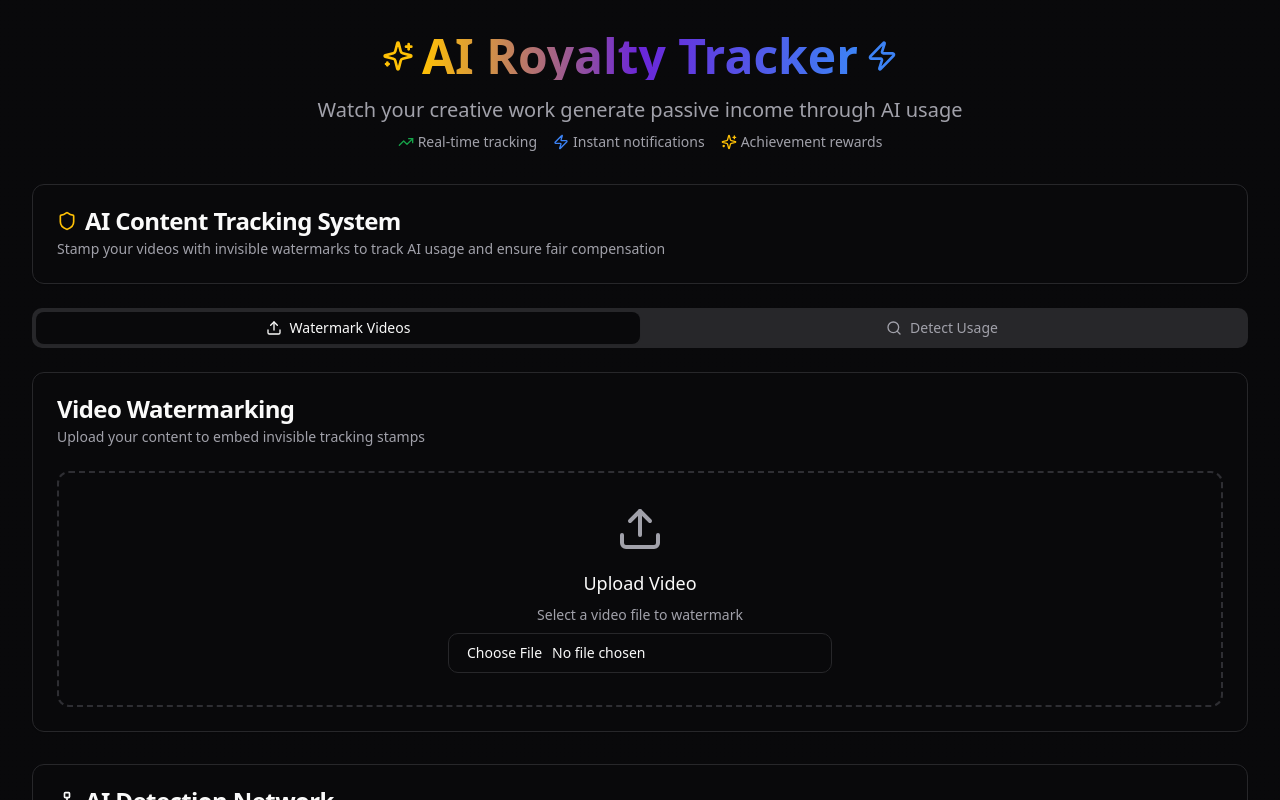
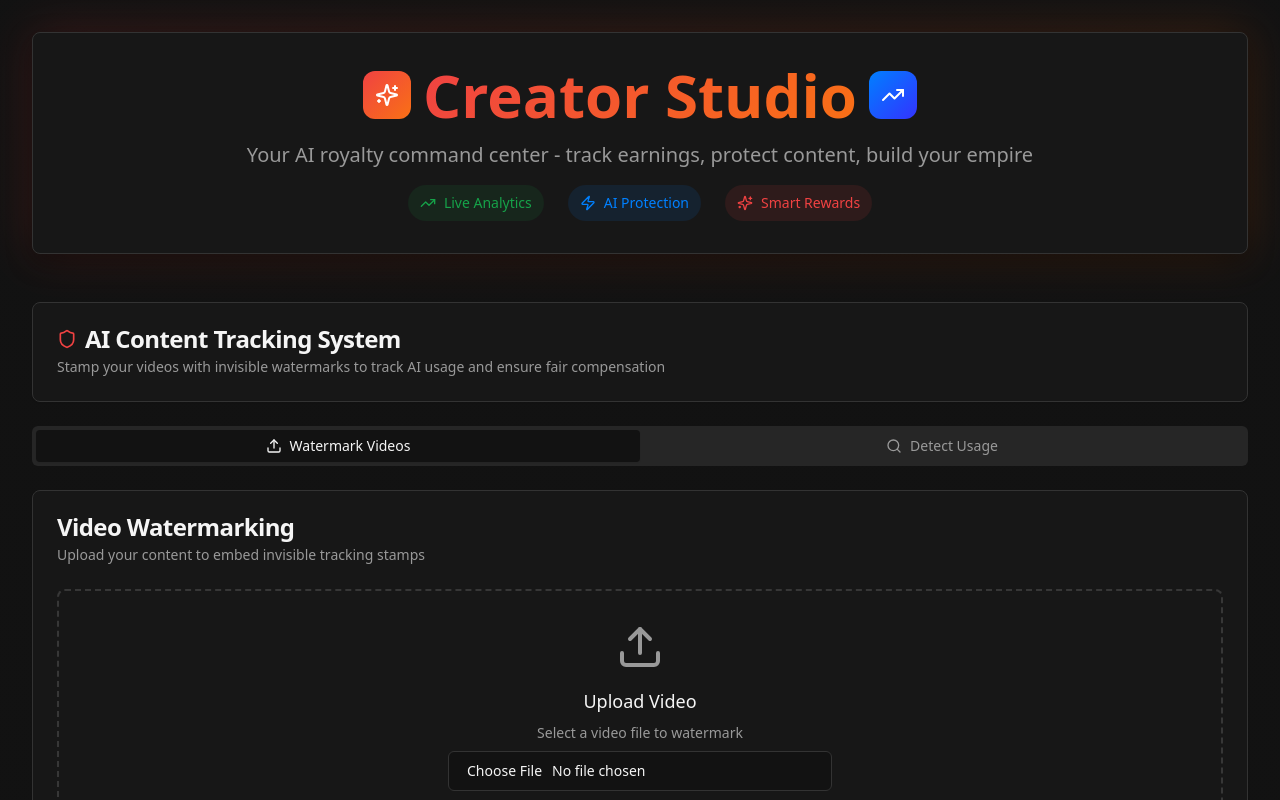
Before and after one commit to Christebob/Meta-Stamp, a React (Vite) app: page / in a window 1280 px wide. Shown: the top 800 px of the page. Built offline with nearby package versions, Linux system fonts and the light colour scheme.

Commit message:
Refine UI and add guidance
Implement UI improvements to give the platform a more professional, creator-focused aesthetic, similar to YouTube. Provide guidance on best practices and checks for effective functionality.

```diff
--- a/src/index.css
+++ b/src/index.css
@@ -6,61 +6,62 @@
 
 @layer base {
   :root {
-    /* Creative & Profitable Color Palette */
-    --background: 240 10% 3.9%;
-    --foreground: 0 0% 98%;
+    /* YouTube-Inspired Creator Dashboard Colors */
+    --background: 0 0% 7%;
+    --foreground: 0 0% 96%;
 
-    --card: 240 10% 3.9%;
-    --card-foreground: 0 0% 98%;
+    --card: 0 0% 9%;
+    --card-foreground: 0 0% 96%;
 
-    --popover: 240 10% 3.9%;
-    --popover-foreground: 0 0% 98%;
+    --popover: 0 0% 9%;
+    --popover-foreground: 0 0% 96%;
 
-    /* Golden revenue colors */
-    --primary: 45 100% 51%;
-    --primary-foreground: 240 10% 3.9%;
+    /* YouTube Red Primary */
+    --primary: 0 85% 60%;
+    --primary-foreground: 0 0% 100%;
 
-    /* Creative purple accents */
-    --secondary: 263 70% 50%;
-    --secondary-foreground: 0 0% 98%;
+    /* Creator Orange Secondary */
+    --secondary: 24 95% 53%;
+    --secondary-foreground: 0 0% 100%;
 
     /* Success green for earnings */
     --success: 142 76% 36%;
-    --success-foreground: 0 0% 98%;
+    --success-foreground: 0 0% 100%;
 
-    /* Electric blue for AI activity */
-    --electric: 217 91% 60%;
-    --electric-foreground: 0 0% 98%;
+    /* Creator Blue for analytics */
+    --electric: 210 100% 50%;
+    --electric-foreground: 0 0% 100%;
 
-    --muted: 240 3.7% 15.9%;
-    --muted-foreground: 240 5% 64.9%;
+    --muted: 0 0% 15%;
+    --muted-foreground: 0 0% 60%;
 
-    --accent: 240 3.7% 15.9%;
-    --accent-foreground: 0 0% 98%;
+    --accent: 0 0% 15%;
+    --accent-foreground: 0 0% 96%;
 
-    --destructive: 0 62.8% 30.6%;
-    --destructive-foreground: 0 0% 98%;
+    --destructive: 0 85% 60%;
+    --destructive-foreground: 0 0% 100%;
 
-    --border: 240 3.7% 15.9%;
-    --input: 240 3.7% 15.9%;
-    --ring: 45 100% 51%;
+    --border: 0 0% 20%;
+    --input: 0 0% 20%;
+    --ring: 0 85% 60%;
 
-    --radius: 0.75rem;
+    --radius: 0.5rem;
 
-    /* Revenue Gradients */
-    --gradient-gold: linear-gradient(135deg, hsl(45 100% 51%), hsl(38 100% 45%));
+    /* Creator-focused gradients */
+    --gradient-creator: linear-gradient(135deg, hsl(0 85% 60%), hsl(24 95% 53%));
     --gradient-success: linear-gradient(135deg, hsl(142 76% 36%), hsl(160 84% 39%));
-    --gradient-electric: linear-gradient(135deg, hsl(217 91% 60%), hsl(263 70% 50%));
-    --gradient-bg: linear-gradient(135deg, hsl(240 10% 3.9%), hsl(240 10% 6%));
+    --gradient-analytics: linear-gradient(135deg, hsl(210 100% 50%), hsl(240 100% 60%));
+    --gradient-bg: linear-gradient(135deg, hsl(0 0% 7%), hsl(0 0% 10%));
 
-    /* Animations */
-    --transition-smooth: all 0.4s cubic-bezier(0.4, 0, 0.2, 1);
-    --transition-bounce: all 0.6s cubic-bezier(0.68, -0.55, 0.265, 1.55);
+    /* Professional animations */
+    --transition-smooth: all 0.3s cubic-bezier(0.4, 0, 0.2, 1);
+    --transition-bounce: all 0.5s cubic-bezier(0.68, -0.55, 0.265, 1.55);
 
-    /* Shadows */
-    --shadow-glow: 0 0 30px hsl(45 100% 51% / 0.3);
-    --shadow-success: 0 0 20px hsl(142 76% 36% / 0.3);
-    --shadow-electric: 0 0 25px hsl(217 91% 60% / 0.3);
+    /* Enhanced shadows for depth */
+    --shadow-creator: 0 4px 20px hsl(0 85% 60% / 0.2);
+    --shadow-success: 0 4px 20px hsl(142 76% 36% / 0.2);
+    --shadow-card: 0 2px 10px hsl(0 0% 0% / 0.3);
+    --shadow-elevated: 0 8px 25px hsl(0 0% 0% / 0.4);
 
     --sidebar-background: 0 0% 98%;
 
--- a/src/pages/Index.tsx
+++ b/src/pages/Index.tsx
@@ -11,30 +11,39 @@ const Index = () => {
   return (
     <div className="min-h-screen bg-gradient-to-br from-background to-background/80 p-4 md:p-8">
       <div className="max-w-7xl mx-auto">
-        {/* Header */}
-        <div className="text-center mb-8">
-          <div className="flex items-center justify-center space-x-2 mb-4">
-            <Sparkles className="w-8 h-8 text-primary" />
-            <h1 className="text-4xl md:text-5xl font-bold bg-gradient-to-r from-primary via-secondary to-electric bg-clip-text text-transparent">
-              AI Royalty Tracker
-            </h1>
-            <Zap className="w-8 h-8 text-electric" />
-          </div>
-          <p className="text-xl text-muted-foreground mb-2">
-            Watch your creative work generate passive income through AI usage
-          </p>
-          <div className="flex items-center justify-center space-x-4 text-sm text-muted-foreground">
-            <div className="flex items-center space-x-1">
-              <TrendingUp className="w-4 h-4 text-success" />
-              <span>Real-time tracking</span>
-            </div>
-            <div className="flex items-center space-x-1">
-              <Zap className="w-4 h-4 text-electric" />
-              <span>Instant notifications</span>
-            </div>
-            <div className="flex items-center space-x-1">
-              <Sparkles className="w-4 h-4 text-primary" />
-              <span>Achievement rewards</span>
+        {/* Creator Studio Header */}
+        <div className="text-center mb-12">
+          <div className="relative mb-6">
+            <div className="absolute inset-0 bg-gradient-creator rounded-lg blur-xl opacity-20"></div>
+            <div className="relative bg-card border border-border rounded-lg p-8 shadow-elevated">
+              <div className="flex items-center justify-center space-x-3 mb-4">
+                <div className="w-12 h-12 bg-gradient-creator rounded-xl flex items-center justify-center">
+                  <Sparkles className="w-6 h-6 text-white" />
+                </div>
+                <h1 className="text-5xl md:text-6xl font-bold bg-gradient-creator bg-clip-text text-transparent">
+                  Creator Studio
+                </h1>
+                <div className="w-12 h-12 bg-gradient-analytics rounded-xl flex items-center justify-center">
+                  <TrendingUp className="w-6 h-6 text-white" />
+                </div>
+              </div>
+              <p className="text-xl text-muted-foreground mb-4">
+                Your AI royalty command center - track earnings, protect content, build your empire
+              </p>
+              <div className="flex items-center justify-center space-x-6 text-sm">
+                <div className="flex items-center space-x-2 bg-success/10 text-success px-3 py-2 rounded-full">
+                  <TrendingUp className="w-4 h-4" />
+                  <span className="font-medium">Live Analytics</span>
+                </div>
+                <div className="flex items-center space-x-2 bg-electric/10 text-electric px-3 py-2 rounded-full">
+                  <Zap className="w-4 h-4" />
+                  <span className="font-medium">AI Protection</span>
+                </div>
+                <div className="flex items-center space-x-2 bg-primary/10 text-primary px-3 py-2 rounded-full">
+                  <Sparkles className="w-4 h-4" />
+                  <span className="font-medium">Smart Rewards</span>
+                </div>
+              </div>
             </div>
           </div>
         </div>
--- a/tailwind.config.ts
+++ b/tailwind.config.ts
@@ -71,6 +71,18 @@ export default {
 					ring: 'hsl(var(--sidebar-ring))'
 				}
 			},
+			backgroundImage: {
+				'gradient-creator': 'var(--gradient-creator)',
+				'gradient-success': 'var(--gradient-success)',
+				'gradient-analytics': 'var(--gradient-analytics)',
+				'gradient-bg': 'var(--gradient-bg)',
+			},
+			boxShadow: {
+				'creator': 'var(--shadow-creator)',
+				'success': 'var(--shadow-success)',
+				'card': 'var(--shadow-card)',
+				'elevated': 'var(--shadow-elevated)',
+			},
 			borderRadius: {
 				lg: 'var(--radius)',
 				md: 'calc(var(--radius) - 2px)',
```
